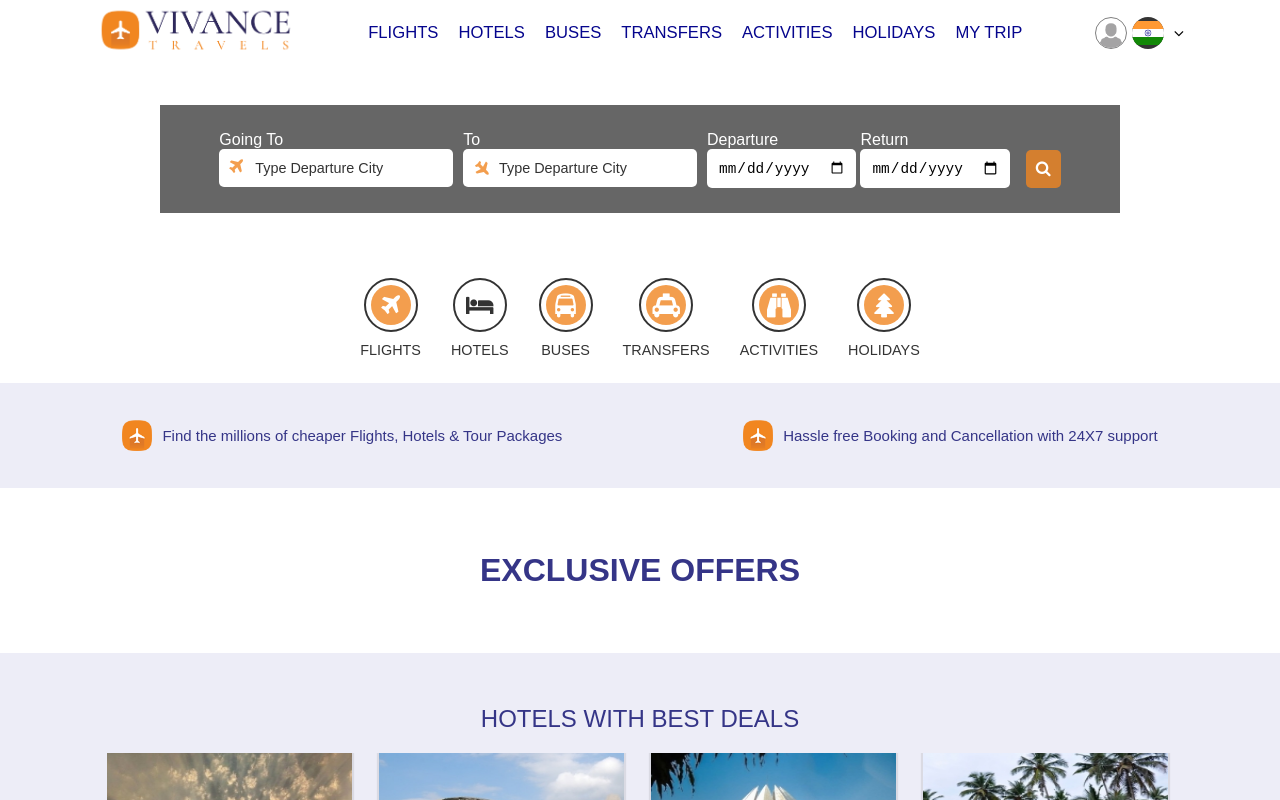
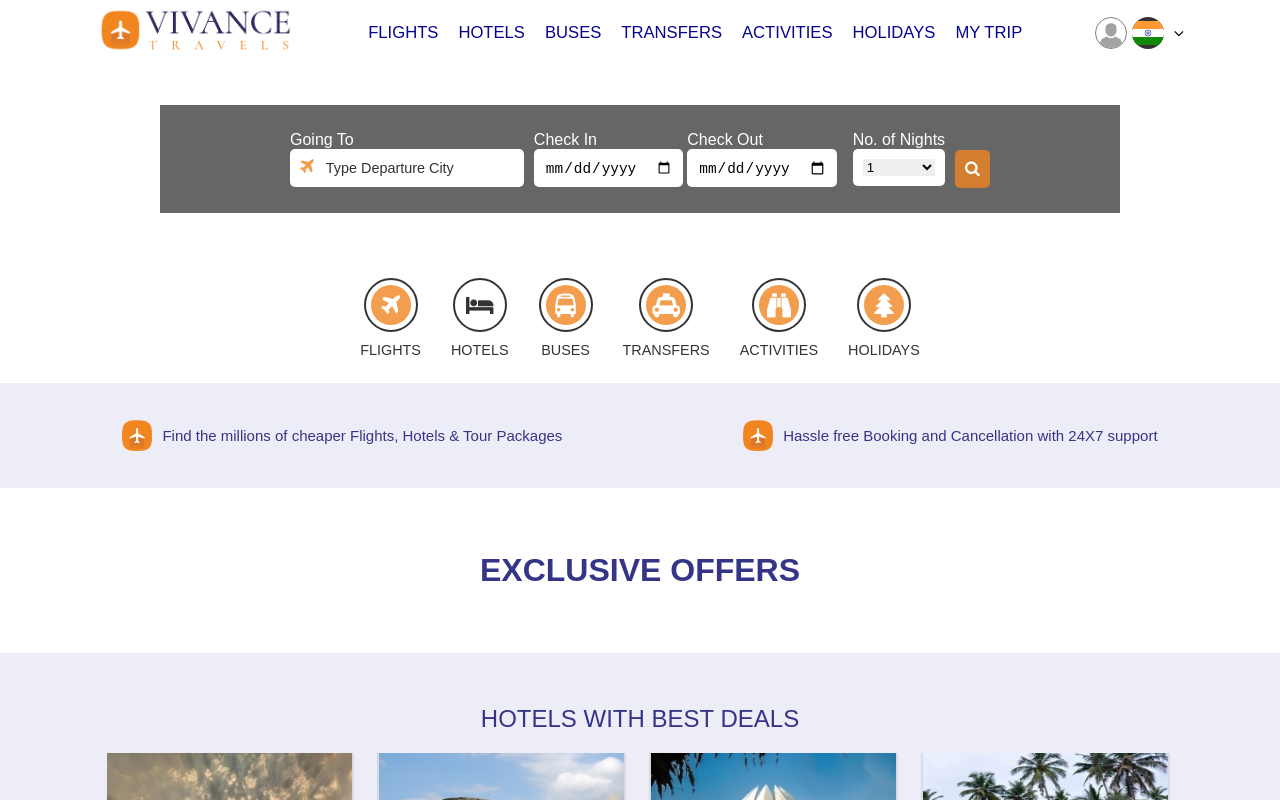
Before and after one commit to codernuub/vivancetravels, a React (Create React App) app: page / in a window 1280 px wide. Both pictures are taken after a click on the element "HOTELS". Shown: the top 800 px of the page. Built offline with nearby package versions, Linux system fonts and the light colour scheme.

Commit message:
fixed forms

```diff
--- a/src/components/home/Form.js
+++ b/src/components/home/Form.js
@@ -11,7 +11,7 @@ import {BrowserRouter as Router,Switch,Route} from 'react-router-dom'
 
 export default function FormSection(prop) {
 
-    const [formView,setFormView] = useState("FLIGHTS")
+    const [formView,setFormView] = useState("FLIGHTS");
 
 
     const [formListsData,setFromListData] = useState([
--- a/src/components/home/FormFields/ActivitiesFormFields.jsx
+++ b/src/components/home/FormFields/ActivitiesFormFields.jsx
@@ -4,11 +4,11 @@ export default function ActivitiesFormFields() {
     return (
         <div className="formfield">
             <form>
-                <div className="input-content">
-                    <label>Location</label>
+                <div className="input-content" style={{width:"60%"}}>
+                    <label>Enter Location</label>
                     <div className="input">
-                        <span className="fa fa-plane"></span>
-                        <input placeholder="Type Departure City" />
+                        <span className="fa fa-map-marker"></span>
+                        <input placeholder="Location" />
                     </div>
                 </div>
                 <button><span class="fa fa-search"></span></button>
--- a/src/components/home/FormFields/BusFromFields.jsx
+++ b/src/components/home/FormFields/BusFromFields.jsx
@@ -4,24 +4,24 @@ export default function BusFormFields() {
     return (
         <div className="formfield">
             <form>
-                <div className="input-content">
+                <div className="input-content" style={{width:"45%"}}>
                     <label>From</label>
                     <div className="input">
-                        <span className="fa fa-plane"></span>
+                        <span className="fa fa-map-marker"></span>
                         <input placeholder="Type Departure City" />
                     </div>
                 </div>
-                <div className="input-content">
+                <div className="input-content" style={{width:"45%"}}>
                     <label>To</label>
                     <div className="input">
-                        <span className="fa fa-plane fa-rotate-90"></span>
+                        <span className="fa fa-map-marker"></span>
                         <input placeholder="Type Departure City" />
                     </div>
                 </div>
                 <div className="sort-field">
                     <div className="input-content">
                         <label>Date</label>
-                        <div className="input">
+                        <div className="input date-input">
                             <input type="date" placeholder="Select Date" />
                         </div>
                     </div>
--- a/src/components/home/FormFields/FlightFormFields.js
+++ b/src/components/home/FormFields/FlightFormFields.jsx
@@ -26,13 +26,13 @@ export default function FlightFormFields() {
                 <div className="sort-field">
                     <div className="input-content">
                         <label>Departure</label>
-                        <div className="input">
+                        <div className="input date-input">
                             <input type="date" placeholder="Select Date" />
                         </div>
                     </div>
                     <div className="input-content">
                         <label>Return</label>
-                        <div className="input">
+                        <div className="input date-input">
                             <input type="date" placeholder="Select Date" />
                         </div>
                     </div>
--- a/src/components/home/FormFields/HolidaysFormFields.jsx
+++ b/src/components/home/FormFields/HolidaysFormFields.jsx
@@ -4,30 +4,31 @@ export default function HolidaysFormFields() {
     return (
         <div className="formfield">
             <form>
-                <div className="input-content">
-                    <label>Going To</label>
+                <div className="input-content" style={{width:"45%"}}>
+                    <label>Country</label>
                     <div className="input">
-                        <span className="fa fa-plane"></span>
-                        <input placeholder="Type Departure City" />
+                        {/* <span className="fa fa-plane"></span> */}
+                        <select name="country" id="country">
+                            <option value="" selected disabled>Select Country</option>
+                            <option value="India">India</option>
+                        </select>
                     </div>
                 </div>
-                <div className="input-content">
-                    <label>To</label>
+                <div className="input-content" style={{width:"45%"}}>
+                    <label>Package Type</label>
                     <div className="input">
-                        <span className="fa fa-plane fa-rotate-90"></span>
-                        <input placeholder="Type Departure City" />
+                        <select name="package_type" id="package_type">
+                            <option value="All Package Types" selected >All Package Types</option>
+                            <option value="Holiday Packages">Holiday Packages</option>
+                            <option value="Ayurveda Package">Ayurveda Package</option>
+                            <option value="Wellness Packages">Wellness Packages</option>
+                        </select>
                     </div>
                 </div>
                 <div className="sort-field">
                     <div className="input-content">
-                        <label>Departure</label>
-                        <div className="input">
-                            <input type="date" placeholder="Select Date" />
-                        </div>
-                    </div>
-                    <div className="input-content">
-                        <label>Return</label>
-                        <div className="input">
+                        <label>Duration</label>
+                        <div className="input date-input">
                             <input type="date" placeholder="Select Date" />
                         </div>
                     </div>
--- a/src/components/home/FormFields/HotelFormFields.jsx
+++ b/src/components/home/FormFields/HotelFormFields.jsx
@@ -1,6 +1,13 @@
 import React from 'react';
 
 export default function HotelFormFields() {
+    //Creating the array for the option of number of nights
+    const NumberOfNightsLimit = 12;
+    let NightsArray = []
+    for(let i = 1; i < NumberOfNightsLimit; i++) {
+        NightsArray.push(i)
+    }
+
     return (
         <div className="formfield">
             <form>
@@ -11,27 +18,30 @@ export default function HotelFormFields() {
                         <input placeholder="Type Departure City" />
                     </div>
                 </div>
-                <div className="input-content">
-                    <label>To</label>
-                    <div className="input">
-                        <span className="fa fa-plane fa-rotate-90"></span>
-                        <input placeholder="Type Departure City" />
-                    </div>
-                </div>
                 <div className="sort-field">
                     <div className="input-content">
-                        <label>Departure</label>
-                        <div className="input">
+                        <label>Check In</label>
+                        <div className="input date-input">
                             <input type="date" placeholder="Select Date" />
                         </div>
                     </div>
                     <div className="input-content">
-                        <label>Return</label>
-                        <div className="input">
+                        <label>Check Out</label>
+                        <div className="input date-input">
                             <input type="date" placeholder="Select Date" />
                         </div>
                     </div>
                 </div>
+                <div className="input-content">
+                        <label>No. of Nights</label>
+                        <div className="input">
+                            <select name="no_of_nights" id="no_of_nights">
+                                {
+                                    NightsArray.map(count=><option value={count}>{count}</option>)
+                                }
+                            </select>
+                        </div>
+                    </div>
                 <button><span class="fa fa-search"></span></button>
             </form>
         </div>
--- a/src/components/home/FormFields/TransferFormFields.jsx
+++ b/src/components/home/FormFields/TransferFormFields.jsx
@@ -4,11 +4,11 @@ export default function TransferFormFields() {
     return (
         <div className="formfield">
             <form>
-                <div className="input-content">
-                    <label>Location</label>
+                <div className="input-content" style={{width: '60%'}}>
+                    <label>Enter Location</label>
                     <div className="input">
-                        <span className="fa fa-plane"></span>
-                        <input placeholder="Type Departure City" />
+                        <span className="fa fa-map-marker"></span>
+                        <input placeholder="Location" />
                     </div>
                 </div>
                 <button><span class="fa fa-search"></span></button>
--- a/src/css/form.css
+++ b/src/css/form.css
@@ -4,6 +4,12 @@
 
 
 /*form fields*/
+
+select {
+    border: none !important;
+    outline: none !important;
+    width: 100%;
+}
 
 .formfield {
     width: 100%;
@@ -81,6 +87,10 @@
     padding: 10px 0;
 }
 
+.date-input {
+    height: 32% !important;
+}
+
 .formfield>form>button {
     display: block;
     width: 100%;
@@ -106,6 +116,7 @@
 
 .formlists>.formlist {
     margin: 10px 0;
+    cursor: pointer;
 }
 
 .formlists>.formlist>.circle {
```
